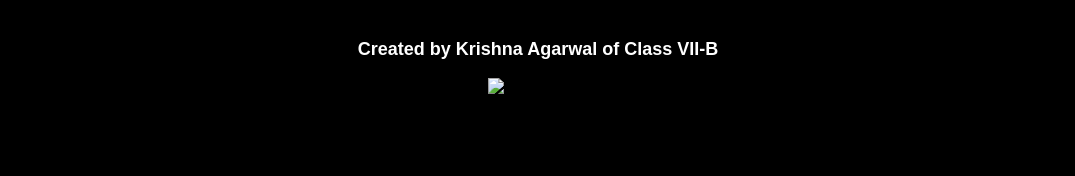
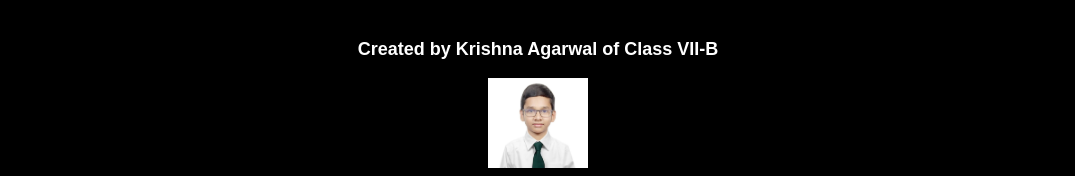
Before and after one commit to MrKrishnaAgarwal/media, a plain HTML site: page index.html in a window 1280 px wide. Shown: the part 2765-2941 px from the top of the page, without its empty margins (102-1177 px from the left). Before the commit the page ends 2867 px from the top, so only its background shows below. Drawn offline with Linux system fonts and the light colour scheme.

Commit message:
changed src of images

```diff
--- a/index.html
+++ b/index.html
@@ -2,7 +2,7 @@
 <html lang="en">
   <head>
     <title>Media | Computer SEA 2</title>
-    <link rel="icon" href="Photos/K_Logo.png" type="image/x-icon" />
+    <link rel="icon" href="K_Logo.png" type="image/x-icon" />
     <style>
       body {
       	background-color: rgb(0, 0, 0);
@@ -160,7 +160,7 @@
     </table>
     <footer>
       <p>Created by Krishna Agarwal of Class VII-B</p>
-      <img src="/Photos/Krishna's School Photo.jpeg" width="100" />
+      <img src="Krishna's School Photo.jpeg" width="100" />
     </footer>
     <script>
       document.addEventListener('contextmenu', event => event.preventDefault());
```
